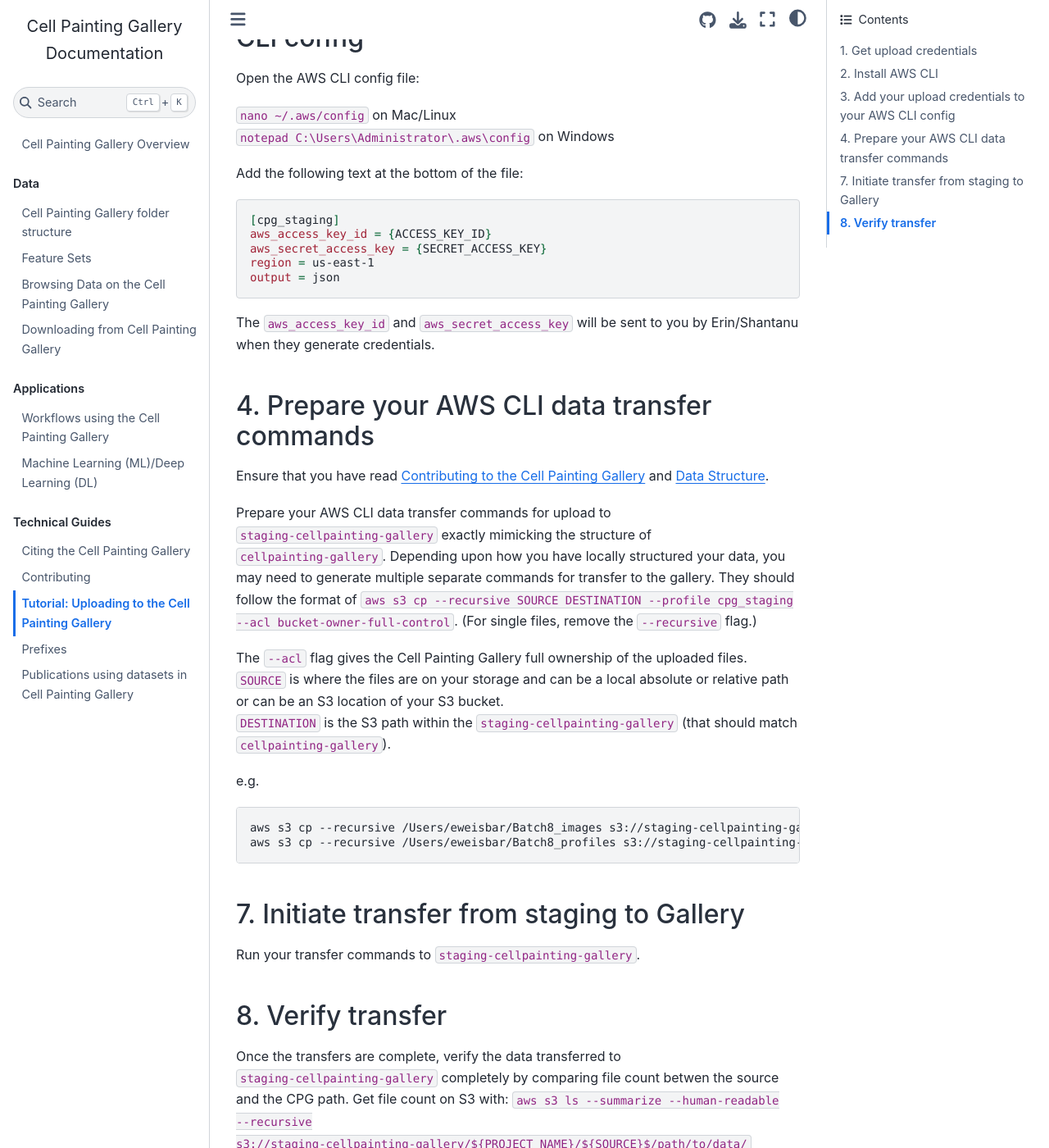
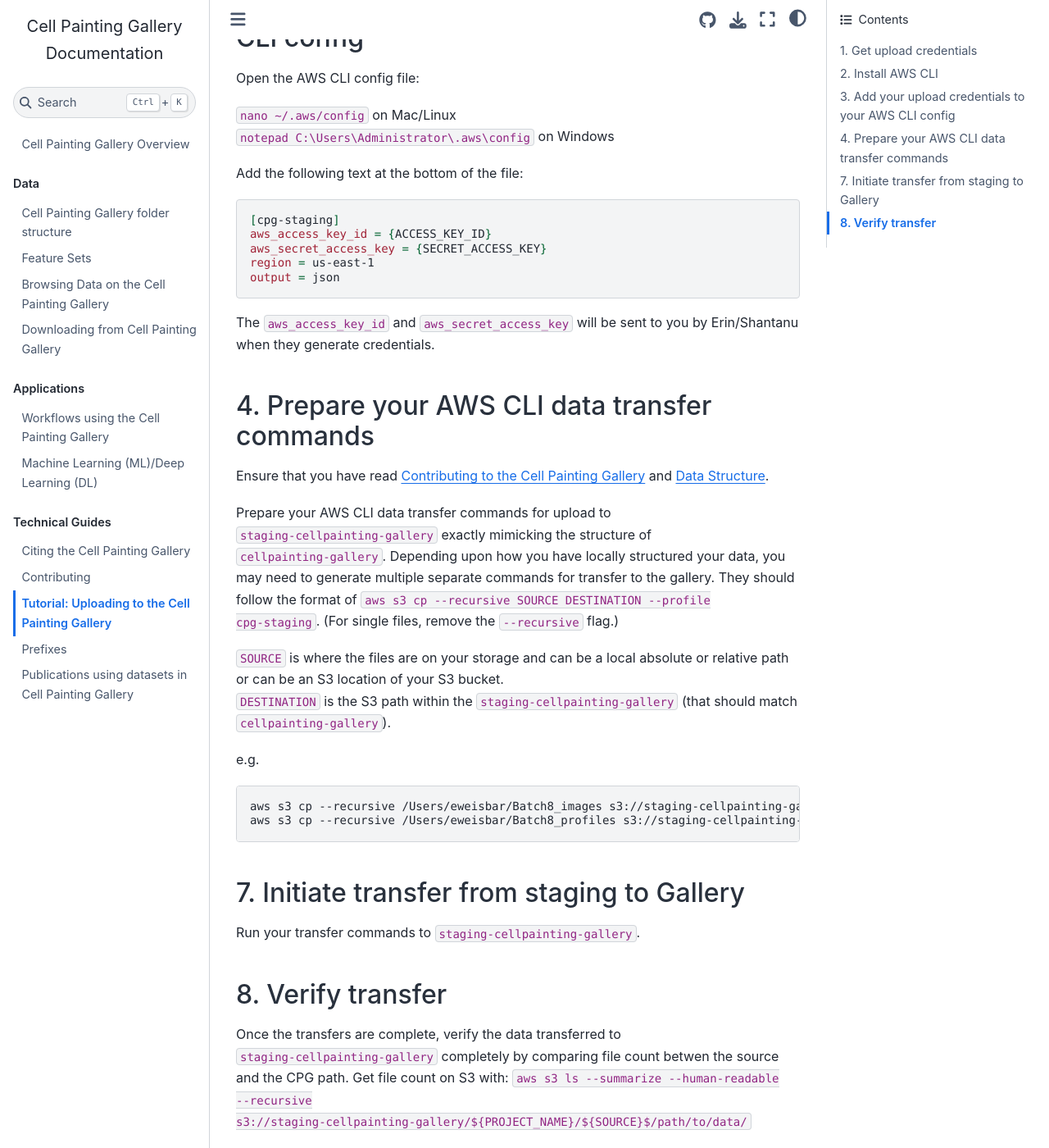
Before and after one commit to broadinstitute/cellpainting-gallery, a Jupyter Book: the page built from documentation/uploading_to_cpg.md, in a window 1280 px wide and 1400 px high, scrolled down 918 px. Shown: the whole window at 82% size. Built offline with Jupyter Book 1.0.4 settings and Sphinx 7.4.7 and the Sphinx Book theme 1.1.4, drawn with Linux system fonts in a browser that asks for light colours.

Commit message:
acl no longer required

````diff
--- a/documentation/uploading_to_cpg.md
+++ b/documentation/uploading_to_cpg.md
@@ -31,7 +31,7 @@
 Add the following text at the bottom of the file:
 
 ```bash
-[cpg_staging]
+[cpg-staging]
 aws_access_key_id = {ACCESS_KEY_ID}
 aws_secret_access_key = {SECRET_ACCESS_KEY}
 region = us-east-1
@@ -46,18 +46,17 @@
 
 Prepare your AWS CLI data transfer commands for upload to `staging-cellpainting-gallery` exactly mimicking the structure of `cellpainting-gallery`.
 Depending upon how you have locally structured your data, you may need to generate multiple separate commands for transfer to the gallery.
-They should follow the format of `aws s3 cp --recursive SOURCE DESTINATION --profile cpg_staging --acl bucket-owner-full-control`.
+They should follow the format of `aws s3 cp --recursive SOURCE DESTINATION --profile cpg-staging`.
 (For single files, remove the `--recursive` flag.)
 
-The `--acl` flag gives the Cell Painting Gallery full ownership of the uploaded files.
 `SOURCE` is where the files are on your storage and can be a local absolute or relative path or can be an S3 location of your S3 bucket.
 `DESTINATION` is the S3 path within the `staging-cellpainting-gallery` (that should match `cellpainting-gallery`).
 
 e.g.
 
 ```bash
-aws s3 cp --recursive /Users/eweisbar/Batch8_images s3://staging-cellpainting-gallery/cpg0123-example/broad/images/2024_04_01_Batch8/images/ --acl bucket-owner-full-control
-aws s3 cp --recursive /Users/eweisbar/Batch8_profiles s3://staging-cellpainting-gallery/cpg0123-example/broad/workspace/profiles/2024_04_01_Batch8/ --acl bucket-owner-full-control
+aws s3 cp --recursive /Users/eweisbar/Batch8_images s3://staging-cellpainting-gallery/cpg0123-example/broad/images/2024_04_01_Batch8/images/cpg-staging
+aws s3 cp --recursive /Users/eweisbar/Batch8_profiles s3://staging-cellpainting-gallery/cpg0123-example/broad/workspace/profiles/2024_04_01_Batch8/cpg-staging
 ```
 
 ## 7. Initiate transfer from staging to Gallery
````
